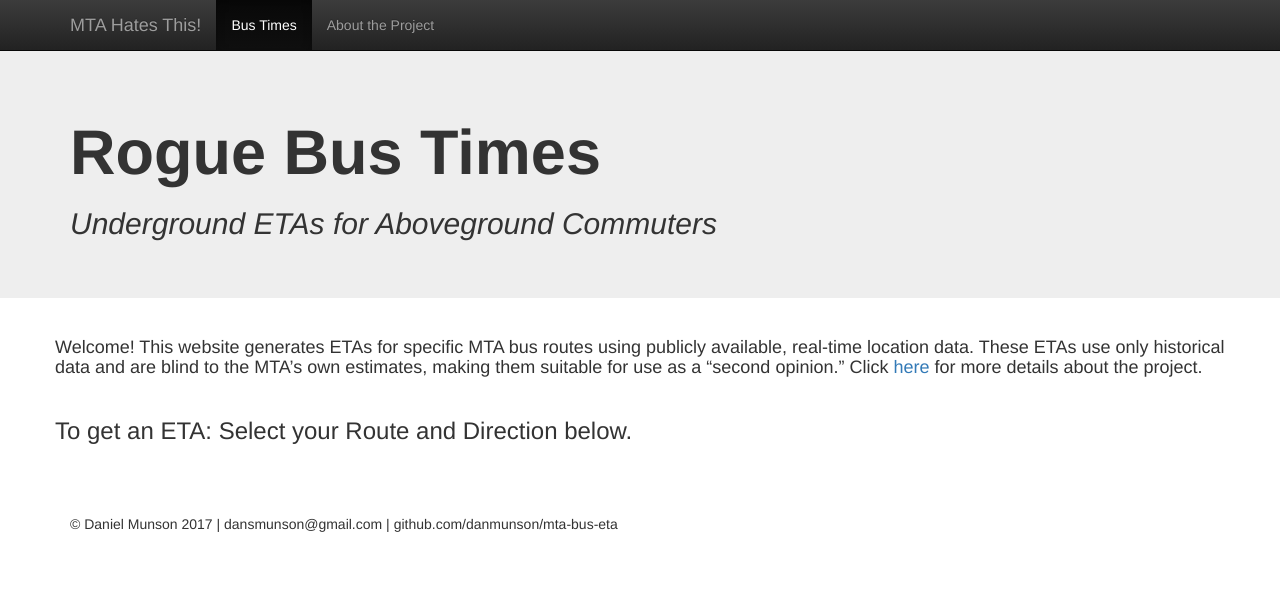
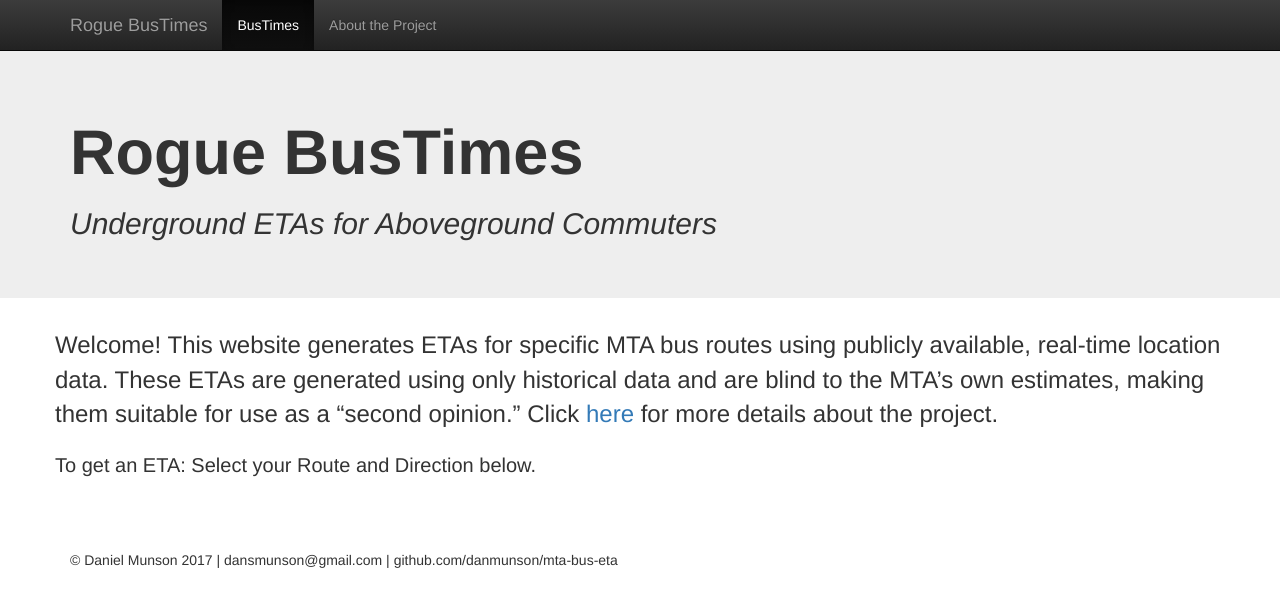
Before and after one commit to danmunson/mta-bus-eta, a Flask app: page / in a window 1280 px wide. Shown: the top 607 px of the page. Run offline with Flask 2, Linux system fonts and the light colour scheme; parts of the project's set-up code (start-up, migrations or seed data) failed here and were passed over; some libraries are stand-ins or nearby versions.

Commit message:
aesthetics and descriptions

```diff
--- a/templates/index.html
+++ b/templates/index.html
@@ -36,21 +36,21 @@
             <span class="icon-bar"></span>
             <span class="icon-bar"></span>
           </button>
-          <a class="navbar-brand">MTA Hates This!</a>
+          <a class="navbar-brand">Rogue BusTimes</a>
         </div>
         <div id="navbar" class="navbar-collapse collapse">
             <ul class='nav navbar-nav'>
-                <li class='active'><a href='#'>Bus Times</a></li>
+                <li class='active'><a href='#'>BusTimes</a></li>
                 <li><a href='/about'>About the Project</a></li>
             </ul>
         </div><!--/.navbar-collapse -->
       </div>
     </nav>
 
-    <!-- Main jumbotron for a primary marketing message or call to action -->
+
     <div class="jumbotron">
       <div class="container">
-        <h1><b>Rogue Bus Times</b></h1>
+        <h1><b>Rogue BusTimes</b></h1>
         <h2><i>Underground ETAs for Aboveground Commuters</i></h2>
       </div>
     </div>
@@ -58,13 +58,13 @@
     <div class="container">
       <!-- Example row of columns -->
       <div class='row'>
-        <h4>Welcome! This website generates ETAs for specific MTA bus routes using publicly available, real-time location data. These ETAs use only historical data and are blind to the MTA’s own estimates, making them suitable for use as a “second opinion.” Click <a href='/about'>here</a> for more details about the project.</h4>
+        <p style="font-size:24px">Welcome! This website generates ETAs for specific MTA bus routes using publicly available, real-time location data. These ETAs are generated using only historical data and are blind to the MTA’s own estimates, making them suitable for use as a “second opinion.” Click <a href='/about'>here</a> for more details about the project.</p>
       </div>
       <div class='row'>
         <h4></h4>
       </div>
       <div class='row'>
-        <h3>To get an ETA: Select your Route and Direction below.</h3>
+        <p style="font-size:20px">To get an ETA: Select your Route and Direction below.</p>
       </div>
       <br>
       {% for route in the_routes %}
```
